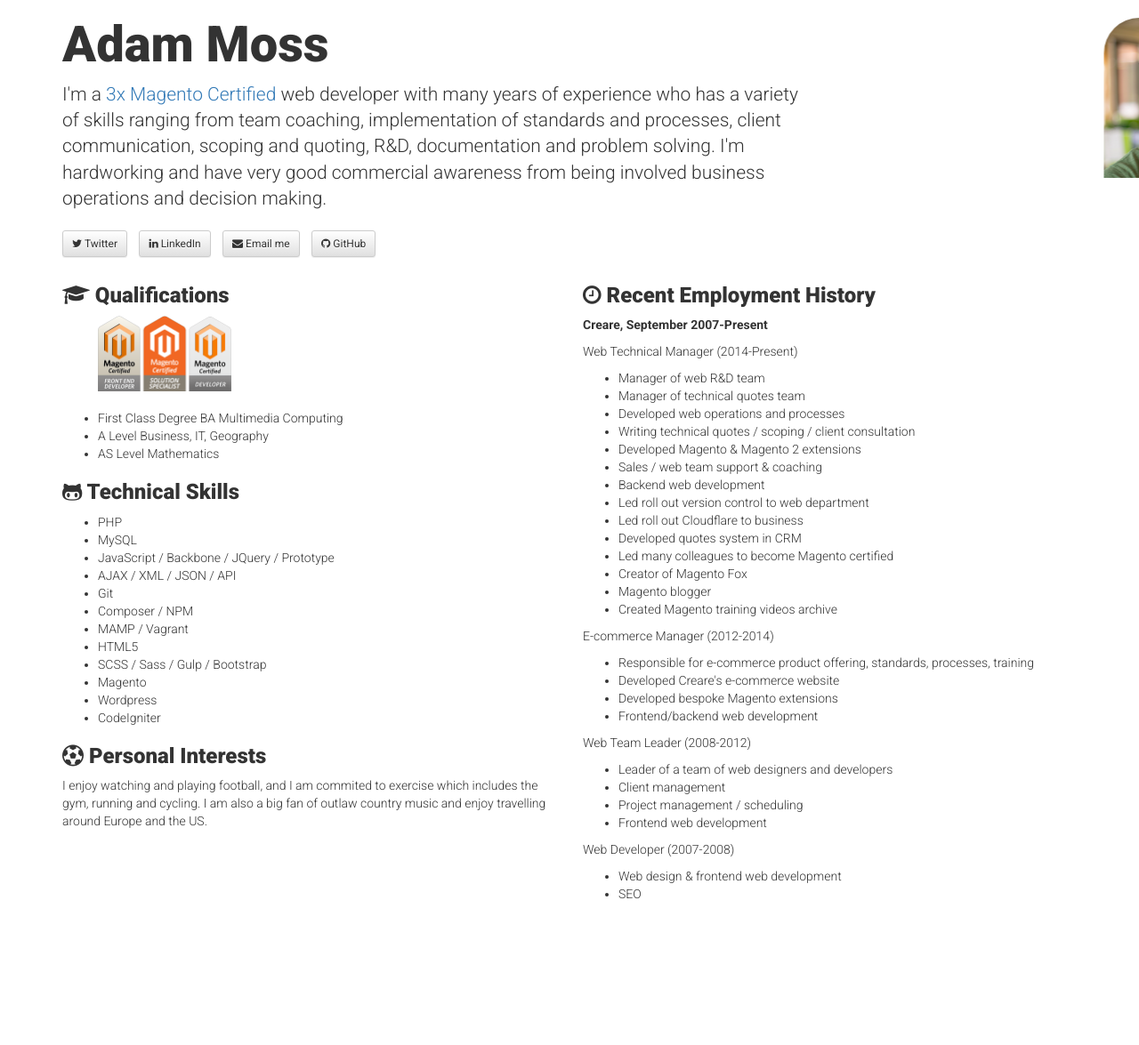
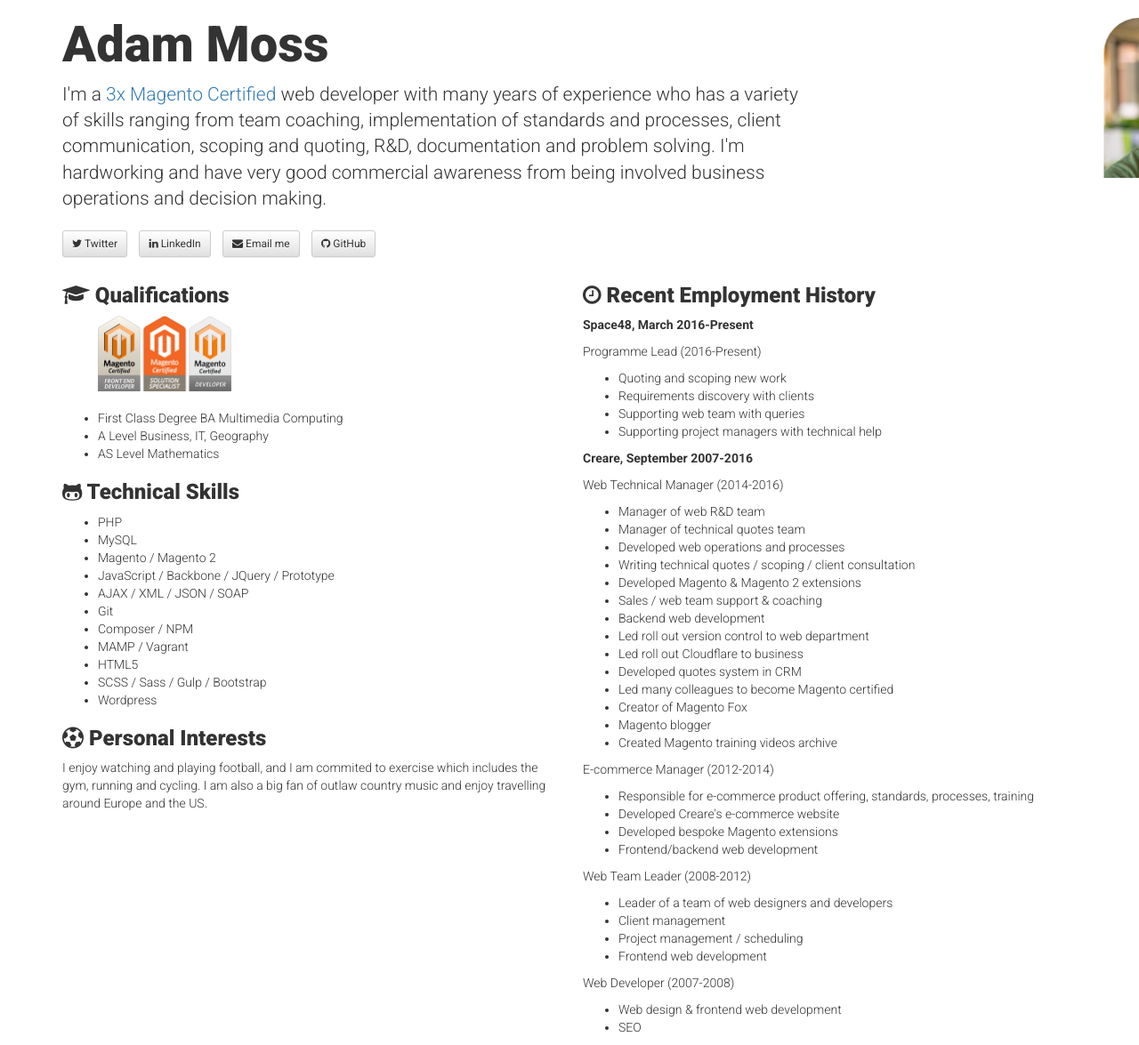
Before and after one commit to adampmoss/adampmoss.github.io, a Jekyll site: the page cv/index.html, which Jekyll copies as it is, in a window 1280 px wide. Shown: the whole page at 89% size. Built offline with Jekyll 4.4.1, drawn with Linux system fonts in a browser that asks for light colours; nearby versions of some CDN libraries; before the commit the page ends 1025 px from its top, so only the background shows below that.

Commit message:
fixes PHPin HTML file

```diff
--- a/cv/index.html
+++ b/cv/index.html
@@ -15,26 +15,18 @@
 		<link rel="stylesheet" href="./css/style.css">
     </head>
     <body>
-
-    <?php
-    	$twitter = "http://twitter.com/adampmoss";
-    	$linkedin = "https://uk.linkedin.com/pub/adam-moss/31/734/11b";
-    	$email = "adammoss7@gmail.com";
-    	$github = "https://github.com/adampmoss";
-    ?>
-
     <div class="container">
     	<div class="row">
     		<div class="col-xs-12 col-md-9  animated slideInLeft">
 	        	<h1 class="cover-heading">Adam Moss</h1>
 	        	<p class="lead">I'm a <a href="http://tinyurl.com/na9kbma" target="_blank">3x Magento Certified</a> web developer with many years of experience who has a variety of skills ranging from team coaching, implementation of standards and processes, client communication, scoping and quoting, R&amp;D, documentation and problem solving. I'm hardworking and have very good commercial awareness from being involved business operations and decision making.</p>
 	        	<ul class="list-inline">
-  					<li><a href="<?php echo $twitter ?>" class="btn btn-default btn-sm" role="button" target="_blank"><i class="fa fa-twitter"></i> Twitter</a>
-  					<span class="print-link"><i class="fa fa-twitter"></i> <?php echo $twitter ?></span></li>
-  					<li><a href="<?php echo $linkedin ?>" class="btn btn-default btn-sm" role="button" target="_blank"><i class="fa fa-linkedin"></i> LinkedIn</a>
-  					<span class="print-link"><i class="fa fa-linkedin"></i> <?php echo $linkedin ?></span></li>
-  					<li><a href="mailto:<?php echo $email ?>" class="btn btn-default btn-sm" role="button"><i class="fa fa-envelope"></i> Email me</a><span class="print-link"><i class="fa fa-envelope"></i> <?php echo $email ?></span></li>
-  					<li><a href="mailto:<?php echo $github ?>" class="btn btn-default btn-sm" role="button"><i class="fa fa-github"></i> GitHub</a><span class="print-link"><i class="fa fa-github"></i> <?php echo $github ?></span></li>
+  					<li><a href="http://twitter.com/adampmoss" class="btn btn-default btn-sm" role="button" target="_blank"><i class="fa fa-twitter"></i> Twitter</a>
+  					<span class="print-link"><i class="fa fa-twitter"></i> http://twitter.com/adampmoss</span></li>
+  					<li><a href="https://uk.linkedin.com/pub/adam-moss/31/734/11b" class="btn btn-default btn-sm" role="button" target="_blank"><i class="fa fa-linkedin"></i> LinkedIn</a>
+  					<span class="print-link"><i class="fa fa-linkedin"></i> https://uk.linkedin.com/pub/adam-moss/31/734/11b</span></li>
+  					<li><a href="mailto:adammoss7@gmail.com" class="btn btn-default btn-sm" role="button"><i class="fa fa-envelope"></i> Email me</a><span class="print-link"><i class="fa fa-envelope"></i> adammoss7@gmail.com</span></li>
+  					<li><a href="mailto:https://github.com/adampmoss" class="btn btn-default btn-sm" role="button"><i class="fa fa-github"></i> GitHub</a><span class="print-link"><i class="fa fa-github"></i> https://github.com/adampmoss</span></li>
 				</ul>
 	        </div>
 	        <div class="col-sm-3 hidden-xs hidden-sm animated slideInRight">
@@ -54,25 +46,34 @@
   			<ul>
   				<li>PHP</li>
   				<li>MySQL</li>
+  				<li>Magento / Magento 2</li>
   				<li>JavaScript / Backbone / JQuery / Prototype</li>
-  				<li>AJAX / XML / JSON / API</li>
+  				<li>AJAX / XML / JSON / SOAP</li>
   				<li>Git</li>
   				<li>Composer / NPM</li>
   				<li>MAMP / Vagrant</li>
   				<li>HTML5</li>
   				<li>SCSS / Sass / Gulp / Bootstrap</li>
-  				<li>Magento</li>
   				<li>Wordpress</li>
-  				<li>CodeIgniter</li>
 			</ul>
   			<h3><i class="fa fa-futbol-o"></i> Personal Interests</h3>
   			<p>I enjoy watching and playing football, and I am commited to exercise which includes the gym, running and cycling. I am also a big fan of outlaw country music and enjoy travelling around Europe and the US.</p>
   			</div>
   			<div class="col-xs-12 col-sm-6 animated slideInRight right-column">
 	  			<h3><i class="fa fa-clock-o"></i> Recent Employment History</h3>
-	  			<p><strong>Creare, September 2007-Present</strong></p>
+	  			<p><strong>Space48, March 2016-Present</strong></p>
 
-				<p>Web Technical Manager (2014-Present)</p>
+				<p>Programme Lead (2016-Present)</p>
+				<ul>
+					<li>Quoting and scoping new work</li>
+					<li>Requirements discovery with clients</li>
+					<li>Supporting web team with queries</li>
+					<li>Supporting project managers with technical help</li>
+				</ul>
+
+	  			<p><strong>Creare, September 2007-2016</strong></p>
+
+				<p>Web Technical Manager (2014-2016)</p>
 				<ul>
 					<li>Manager of web R&amp;D team</li>
 					<li>Manager of technical quotes team</li>
```
